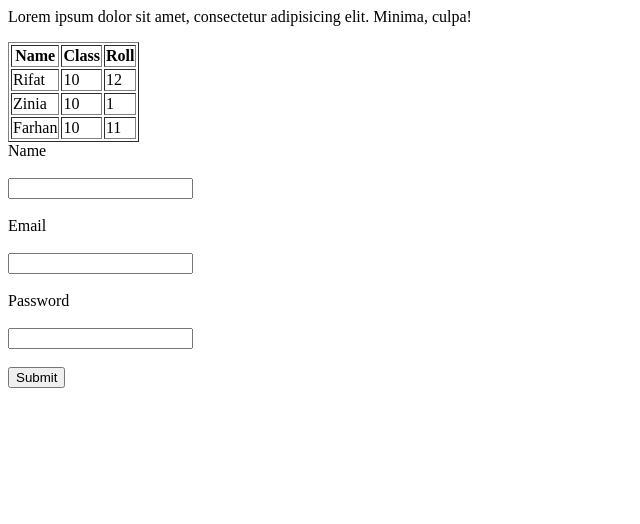
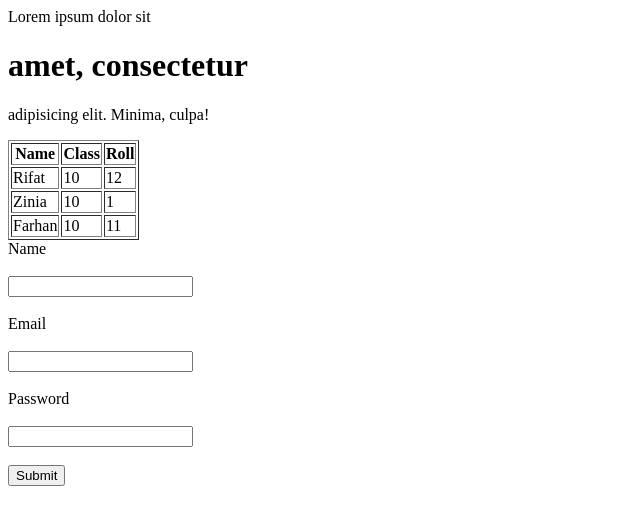
Before and after one commit to SH-rifat/tusk-wednessday, a plain HTML site: page index.html in a window 1280 px wide. Shown: the whole page, without its empty margins (0-640 px from the left). Drawn offline with Linux system fonts and the light colour scheme.

Commit message:
added headin in p tag

```diff
--- a/index.html
+++ b/index.html
@@ -4,7 +4,7 @@
     </head>
     <body>
 
-        <p>Lorem ipsum dolor sit amet, consectetur adipisicing elit. Minima, culpa!</p>
+        <p>Lorem ipsum dolor sit <h1>amet, consectetur</h1> adipisicing elit. Minima, culpa!</p>
 
         <table border="1px">
 
```
